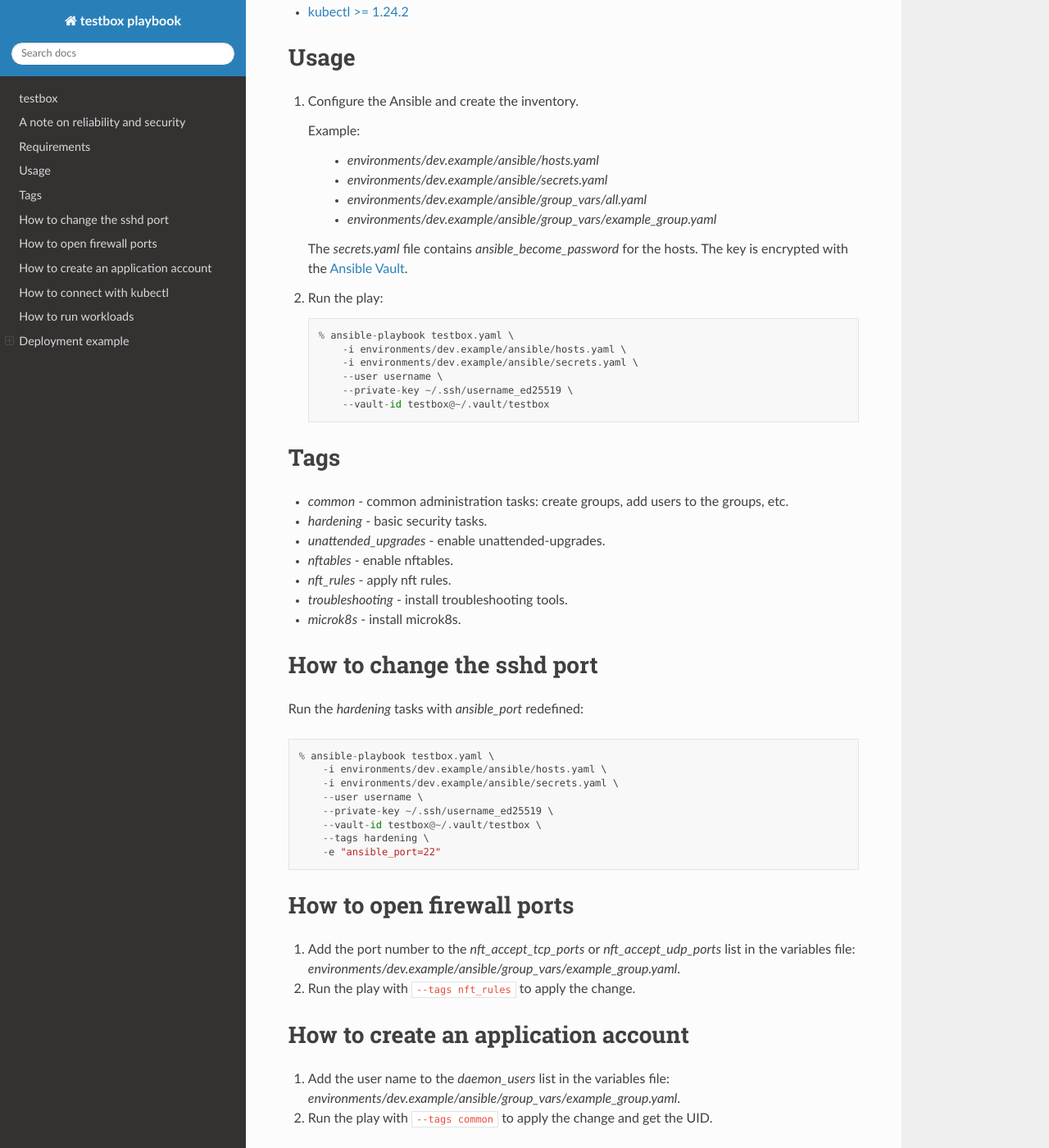
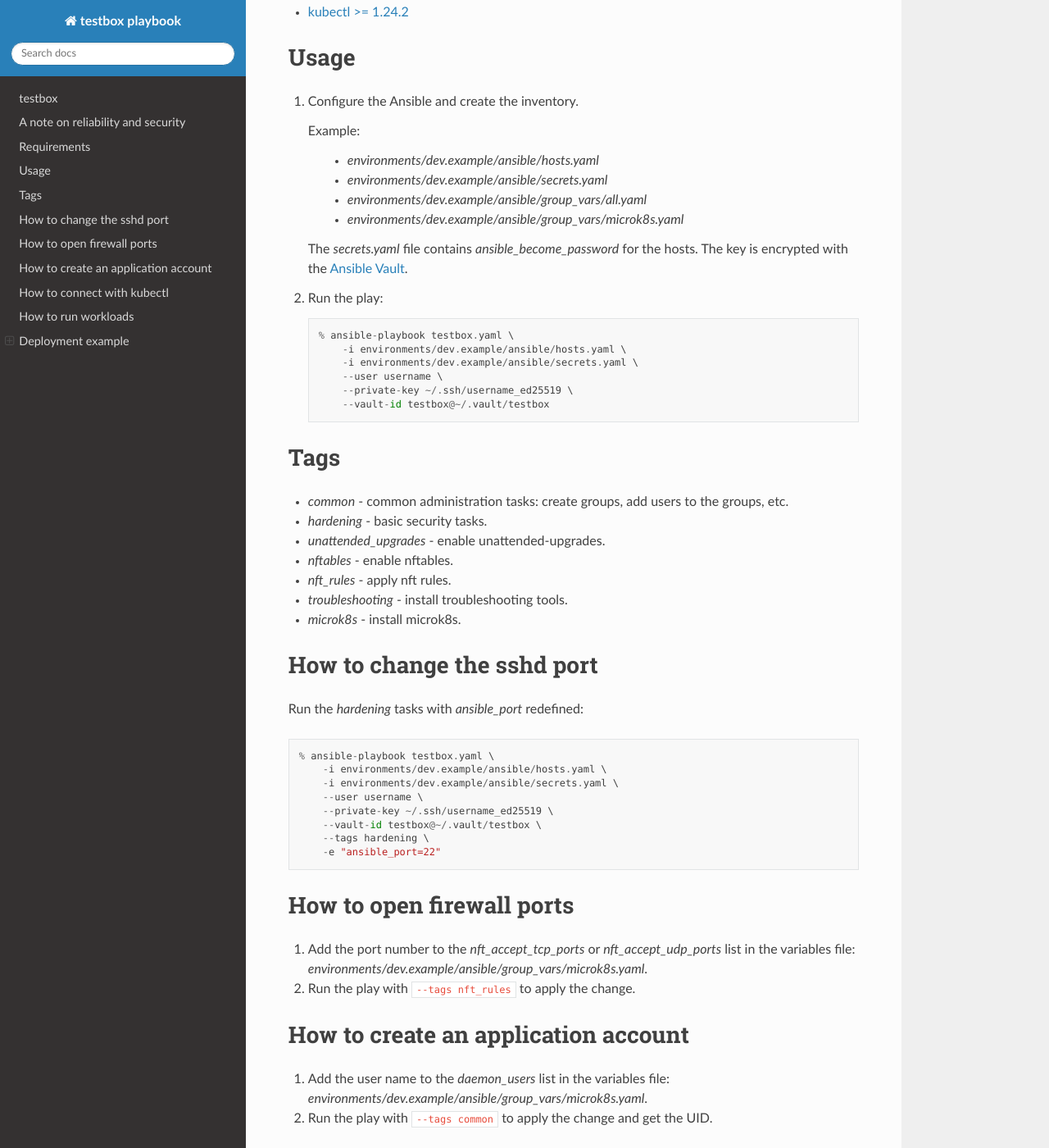
Before and after one commit to nett-ef/testbox, a Sphinx documentation site: the page built from docs/source/index.rst, in a window 1280 px wide and 1400 px high, scrolled down 639 px. Shown: the whole window at 82% size. Built offline with Sphinx 7.4.7 and the Read the Docs theme 2.0.0, drawn with Linux system fonts in a browser that asks for light colours.

Commit message:
The microk8s role moved to a separate task.

```diff
--- a/README.rst
+++ b/README.rst
@@ -47,7 +47,7 @@
 
       *  *environments/dev.example/ansible/group_vars/all.yaml*
 
-      *  *environments/dev.example/ansible/group_vars/example_group.yaml*
+      *  *environments/dev.example/ansible/group_vars/microk8s.yaml*
 
    The *secrets.yaml* file contains *ansible_become_password* for the
    hosts. The key is encrypted with the `Ansible Vault
@@ -106,7 +106,7 @@
 
 1. Add the port number to the *nft_accept_tcp_ports* or
    *nft_accept_udp_ports* list in the variables file:
-   *environments/dev.example/ansible/group_vars/example_group.yaml*.
+   *environments/dev.example/ansible/group_vars/microk8s.yaml*.
 
 2. Run the play with ``--tags nft_rules`` to apply the change.
 
@@ -115,7 +115,7 @@
 ************************************
 
 1. Add the user name to the *daemon_users* list in the variables file:
-   *environments/dev.example/ansible/group_vars/example_group.yaml*.
+   *environments/dev.example/ansible/group_vars/microk8s.yaml*.
 
 2. Run the play with ``--tags common`` to apply the change and get the
    UID.
--- a/docs/source/index.rst
+++ b/docs/source/index.rst
@@ -34,7 +34,7 @@
         *   `environments/dev.example/ansible/hosts.yaml`
         *   `environments/dev.example/ansible/secrets.yaml`
         *   `environments/dev.example/ansible/group_vars/all.yaml`
-        *   `environments/dev.example/ansible/group_vars/example_group.yaml`
+        *   `environments/dev.example/ansible/group_vars/microk8s.yaml`
 
     The `secrets.yaml` file contains `ansible_become_password` for the hosts.
     The key is encrypted with the `Ansible Vault
@@ -78,14 +78,14 @@
 ==========================
 #.  Add the port number to the `nft_accept_tcp_ports` or `nft_accept_udp_ports`
     list in the variables file:
-    `environments/dev.example/ansible/group_vars/example_group.yaml`.
+    `environments/dev.example/ansible/group_vars/microk8s.yaml`.
 #.  Run the play with ``--tags nft_rules`` to apply the change.
 
 How to create an application account
 ====================================
 #.  Add the user name to the `daemon_users`
     list in the variables file:
-    `environments/dev.example/ansible/group_vars/example_group.yaml`.
+    `environments/dev.example/ansible/group_vars/microk8s.yaml`.
 #.  Run the play with ``--tags common`` to apply the change and get the UID.
 
 How to connect with kubectl
--- a/testbox.yaml
+++ b/testbox.yaml
@@ -9,5 +9,11 @@
     - { role: unattended_upgrades, tags: unattended_upgrades }
     - { role: nftables, tags: nftables }
     - { role: troubleshooting, tags: troubleshooting }
+
+- name: Install microk8s
+  hosts: microk8s
+  become: yes
+  gather_facts: yes
+  roles:
     - { role: microk8s, tags: microk8s }
 ...
```
Also changed, not shown: 8 other files.
